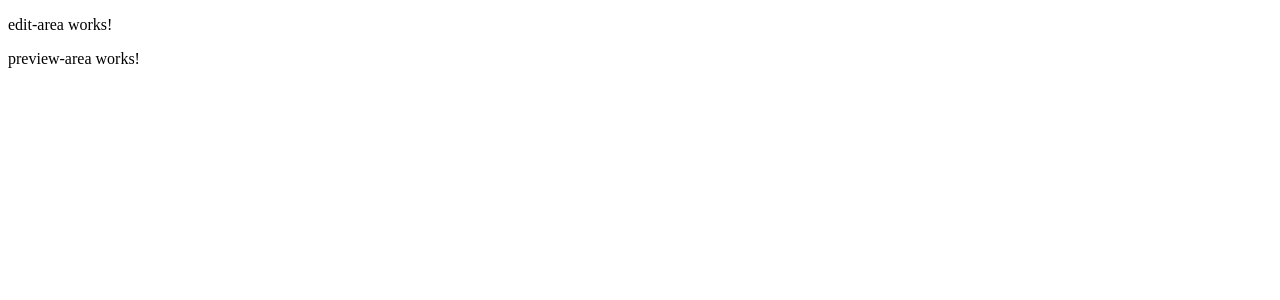
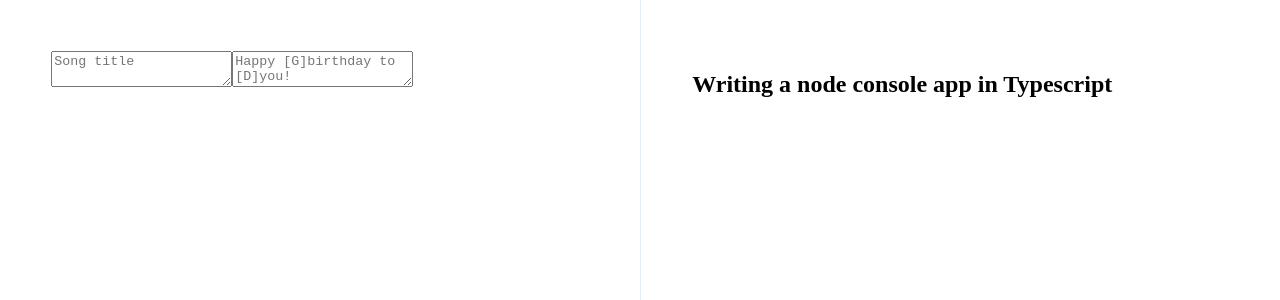
Before and after one commit to gldraphael/chordsheet-editor, an Angular app: page / in a window 1280 px wide. Shown: the top 300 px of the page. Built offline with nearby package versions, Linux system fonts and the light colour scheme.

Commit message:
Get a side-by-side layout working

```diff
--- a/src/app/edit-area/edit-area.component.css
+++ b/src/app/edit-area/edit-area.component.css
@@ -0,0 +1,3 @@
+.cs-edit {
+  padding: 4vw;
+}
--- a/src/app/edit-area/edit-area.component.html
+++ b/src/app/edit-area/edit-area.component.html
@@ -1,3 +1,12 @@
-<p>
-  edit-area works!
-</p>
+<div class="cs-edit" style="position: relative;">
+  <textarea
+    placeholder="Song title"
+    class="cs-edit-title"></textarea>
+  <textarea
+    placeholder="Happy [G]birthday to [D]you!
+Happy [D7]birthday to [G]you!
+Happy [Bm]birthday! Happy [Em]birthday!
+Happy [G]birthday [D]to [G]you!
+"
+    class="cs-edit-content"></textarea>
+</div>
--- a/src/app/editor/editor.component.css
+++ b/src/app/editor/editor.component.css
@@ -0,0 +1,15 @@
+.editor-grid {
+  height: 100vh;
+  display: grid;
+  grid-template-columns: 50% 50%;
+  grid-gap: 0;
+  grid-auto-rows: minmax(100%, 100%);
+}
+
+.pane {
+
+}
+
+.border-left {
+  border-left: 1px solid #e5eff5;
+}
--- a/src/app/editor/editor.component.html
+++ b/src/app/editor/editor.component.html
@@ -1,2 +1,10 @@
-<app-edit-area></app-edit-area>
-<app-preview-area></app-preview-area>
+<section class="cs-master-editor">
+  <div class="editor-grid">
+    <div class="pane">
+      <app-edit-area></app-edit-area>
+    </div>
+    <div class="pane border-left">
+      <app-preview-area></app-preview-area>
+    </div>
+  </div>
+</section>
--- a/src/app/preview-area/preview-area.component.css
+++ b/src/app/preview-area/preview-area.component.css
@@ -0,0 +1,7 @@
+.cs-preview {
+  padding: 4vw;
+}
+
+.cs-preview h1.cs-preview-title {
+
+}
--- a/src/app/preview-area/preview-area.component.html
+++ b/src/app/preview-area/preview-area.component.html
@@ -1,3 +1,5 @@
-<p>
-  preview-area works!
-</p>
+<div class="cs-preview">
+  <h1 class="cs-preview-title">Writing a node console app in Typescript</h1>
+  <div class="cs-preview-content">
+  </div>
+</div>
--- a/src/styles.css
+++ b/src/styles.css
@@ -1 +1,5 @@
 /* You can add global styles to this file, and also import other style files */
+
+body {
+  margin: 0
+}
```
